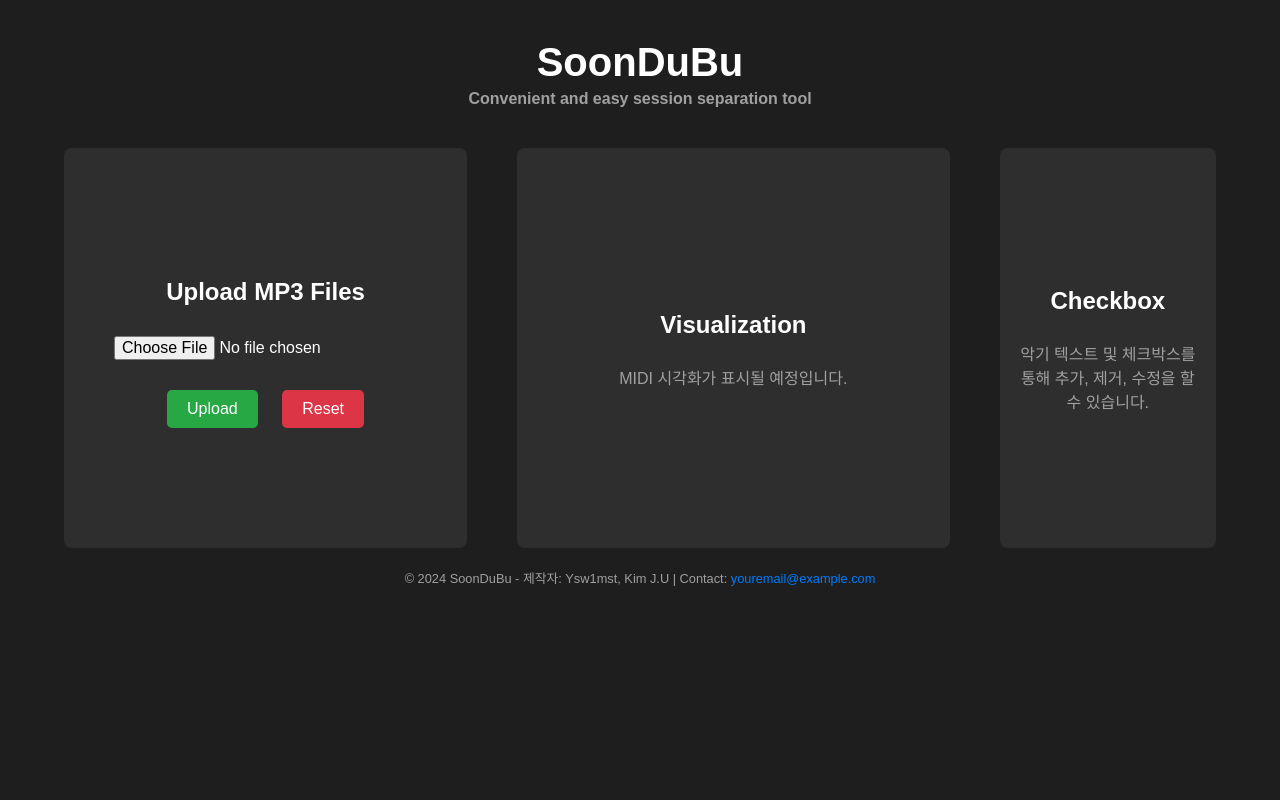
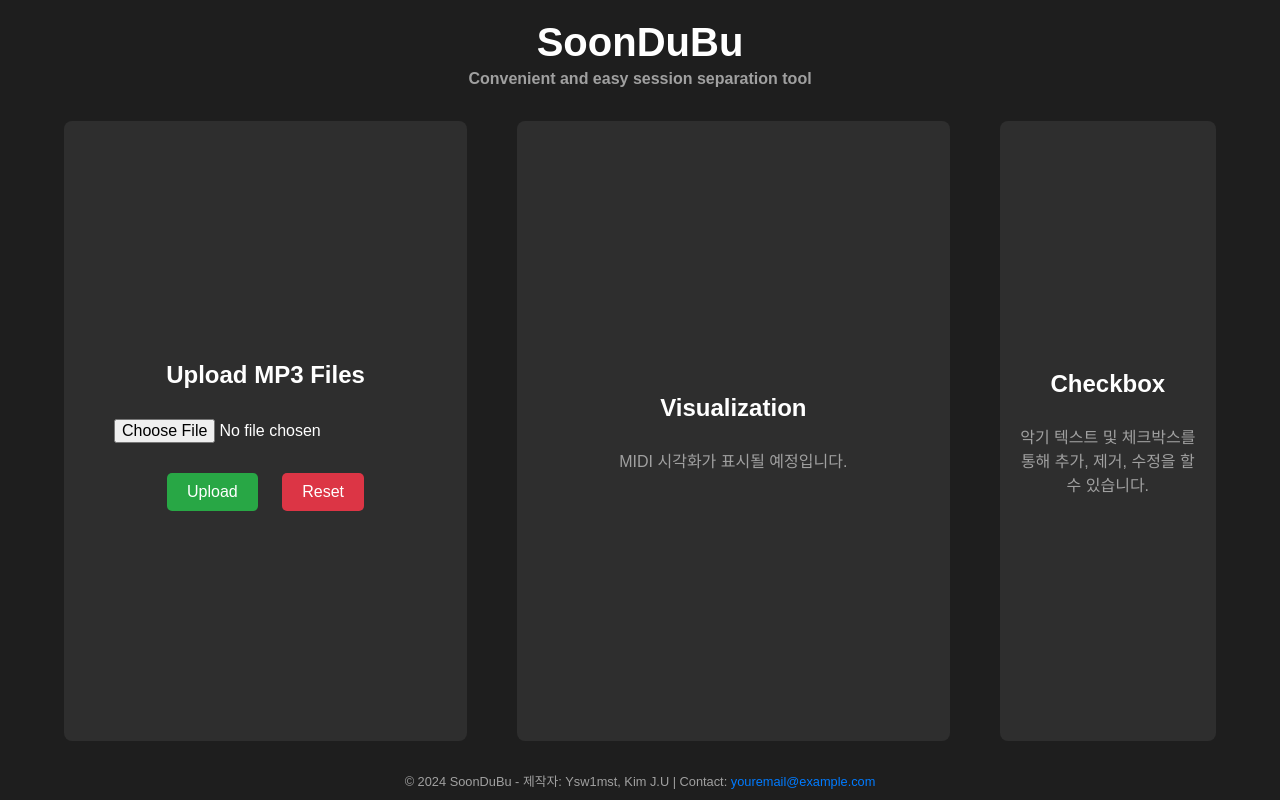
Before and after one commit to Ysw1mst/soonDubu, a Flask app: page / in a window 1280 px wide. Run offline with Flask 2, Linux system fonts and the light colour scheme.

Commit message:
Your commit message

```diff
--- a/static/styles.css
+++ b/static/styles.css
@@ -3,17 +3,17 @@ body {
     background-color: #1e1e1e;
     color: #ffffff;
     font-family: Arial, sans-serif;
+    margin: 0;
+    padding: 0;
     display: flex;
     flex-direction: column;
-    align-items: center;
-    margin: 0;
-    padding: 0;
+    min-height: 100vh;
 }
 
 /* 헤더 스타일 */
 .header {
     text-align: center;
-    margin-top: 40px;
+    margin-top: 20px;
     margin-bottom: 20px;
 }
 
@@ -25,18 +25,19 @@ body {
 .header h2 {
     font-size: 1rem;
     color: #a0a0a0;
-    margin: 5px 0 20px;
+    margin-top: 5px;
 }
 
 /* 메인 컨테이너 */
 .container {
     display: grid;
-    grid-template-columns: 1fr 10px 2fr 10px 1fr; /* 1:2:1 비율 설정 및 구분선 추가 */
+    grid-template-columns: 1fr 10px 2fr 10px 1fr; /* 1:2:1 비율 및 구분선 추가 */
     gap: 20px;
     width: 90%;
     max-width: 1200px;
-    min-height: 400px;
     align-items: stretch;
+    margin: auto;
+    flex-grow: 1; /* 푸터를 하단에 고정시키기 위해 */
 }
 
 /* 박스 스타일 */
@@ -71,8 +72,6 @@ body {
     width: 10px;
     background-color: #444;
     cursor: col-resize;
-    margin: 0;
-    height: 100%;
     transition: background-color 0.2s;
 }
 
@@ -113,10 +112,15 @@ form #resetButton:hover {
 
 /* 하단 푸터 */
 .footer {
-    margin-top: 20px;
+    text-align: center;
     font-size: 0.8rem;
     color: #a0a0a0;
-    text-align: center;
+    margin-top: 20px;
+    padding: 10px 0;
+    width: 100%;
+    background-color: #1e1e1e;
+    position: sticky;
+    bottom: 0;
 }
 
 .footer a {
```
